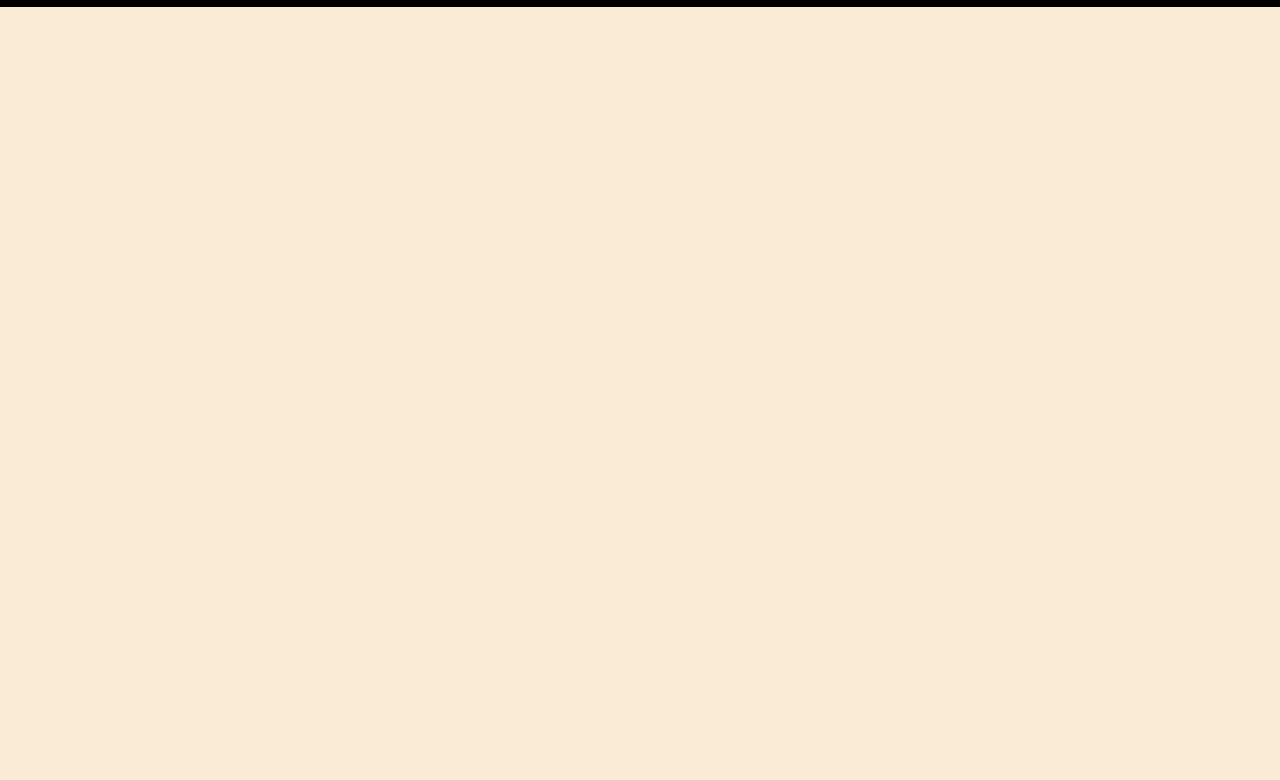
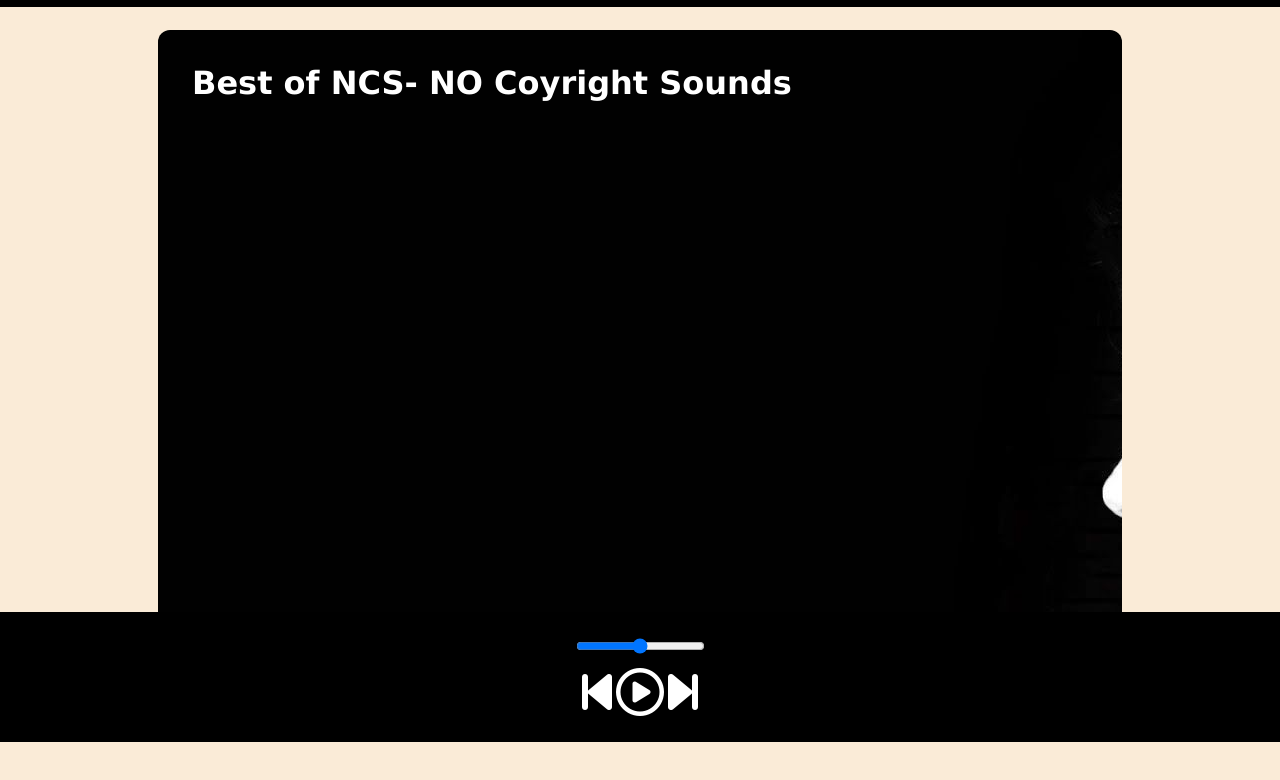
Before and after one commit to shrutigupta263/spotify_clone, a plain HTML site: page index.html in a window 1280 px wide. Shown: the part 58-838 px from the top of the page. Before the commit the page ends 800 px from the top, so only its background shows below. Drawn offline with Linux system fonts and the light colour scheme.

Commit message:
background img

```diff
--- a/index.html
+++ b/index.html
@@ -14,6 +14,21 @@
             <li>About</li>
         </ul>
     </nav>
+    <div class="container">
+        <div class="songList">
+            <h1> Best of NCS- NO Coyright Sounds</h1>
+        </div>
+        <div class="songBanner"></div>
+    </div>
+    <div class="bottom">
+        <input type="range" name="range" id="myProgressBar" min="0" max="100">
+        <div class="icons">
+            <i class="fas fa-3x fa-step-backward"></i>
+            <i class="far fa-3x fa-play-circle"></i>
+            <i class="fas fa-3x fa-step-forward"></i>
+        </div>
+    </div>
+    <script src="https://kit.fontawesome.com/26504e4a1f.js" crossorigin="anonymous"></script>
     <script src="script.js"></script>
 </body>
 </html>
--- a/style.css
+++ b/style.css
@@ -29,3 +29,36 @@ nav ul li {
     font-weight: bolder;
     font-size: 1.3rem;
 }
+.container {
+    min-height: 70vh;
+    background-color: black;
+    color: white;
+    font-family: Verdana, Geneva, Tahoma, sans-serif;
+    display: flex;
+    margin:  23px auto;
+    width: 70%;
+    border-radius: 12px;
+    padding: 34px;
+    background-image: url('bg.jpg');
+}
+.bottom {
+    position: sticky;
+    height: 130px;
+    background-color: black;
+    color: white;
+    bottom: 0;
+    display: flex;
+    justify-content: center;
+    align-items: center;
+    flex-direction: column;
+
+}
+.icons {
+    margin-top: 14px;
+}
+.icons i {
+    cursor: pointer;
+}
+#myProgressBae {
+    width:80vw;
+}
```
